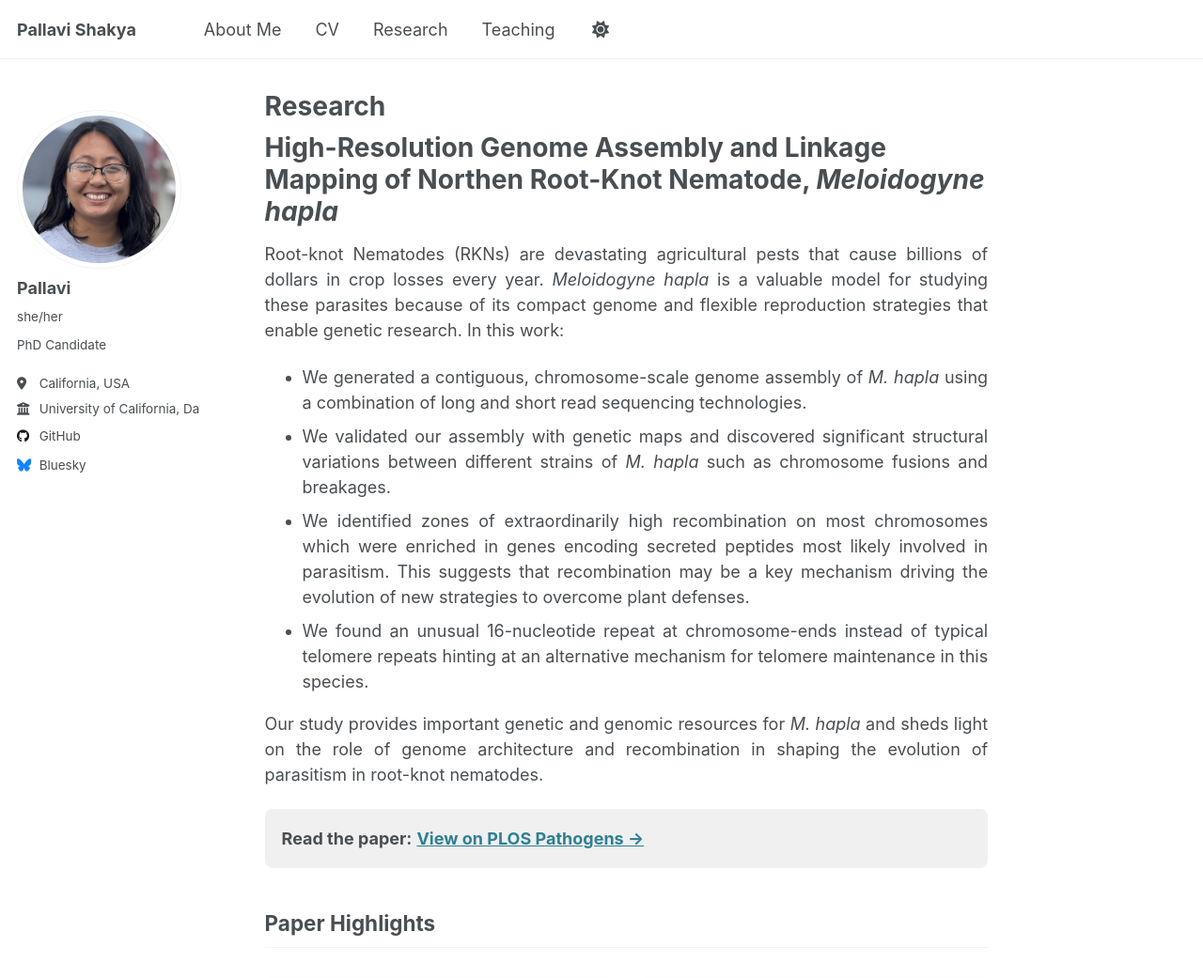
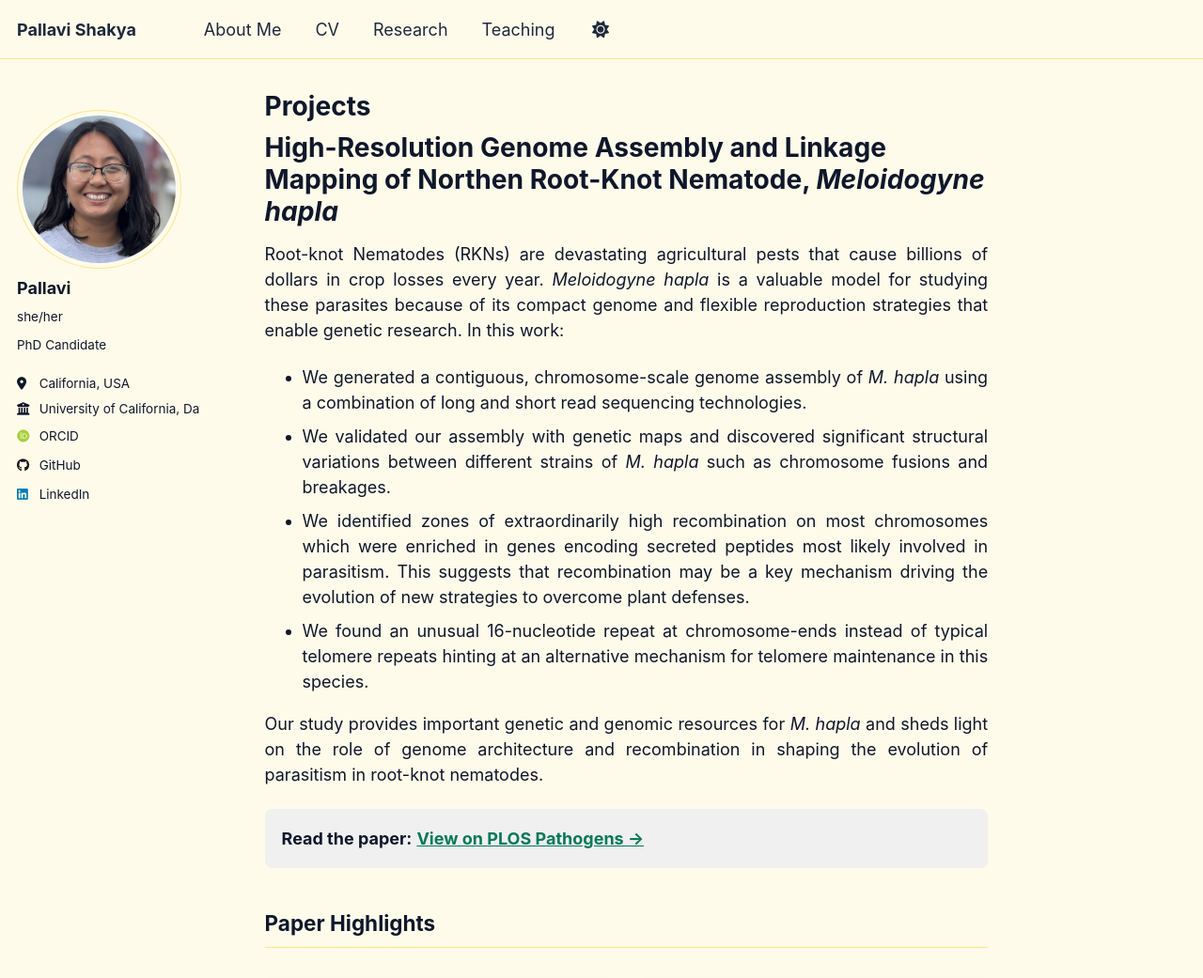
Before and after one commit to PallaviShakya/pallavishakya.github.io, a Jekyll site: the page built from _pages/research.md, in a window 1280 px wide and 1400 px high, cut to the strip 0-1041 px from the top of the window. Shown: the whole strip at 94% size. Built offline with Jekyll 4.4.1, drawn with Linux system fonts in a browser that asks for light colours; some web fonts are replaced; some of the changed text lies outside the part shown.

Commit message:
changed config.yml

```diff
--- a/_config.yml
+++ b/_config.yml
@@ -35,7 +35,7 @@ author:
 #  arxiv            : # URL - Update with the correct link to your profile
 #  googlescholar    : "https://scholar.google.com/citations?user=PS_CX0AAAAAJ"
 #  impactstory      : # URL
-#  orcid            : "http://orcid.org/yourorcidurl"
+  orcid            : "https://orcid.org/my-orcid?orcid=0000-0002-5184-7637"
 #  semantic         : # URL
 #  pubmed           : "https://www.ncbi.nlm.nih.gov/pubmed/?term=john+snow"
 #  researchgate     : # URL
@@ -50,30 +50,30 @@ author:
 #  stackoverflow    : # User number or user number and name (i.e., use "1" or "1/jeff-atwood")
 
   # Social media
-  bluesky          : "bsky.app" # Replace this with you Bluesky username
-  facebook         : # Username
-  flickr           : # Username
-  foursquare       : # Username
-  goodreads        : # Username
-  google_plus      : # Username
-  keybase          : # Username
-  instagram        : # Username
-  lastfm           : # Username
-  linkedin         : # Username
-  mastodon         : # URL
-  medium           : # URL
-  pinterest        : # Username
-  soundcloud       : # Username
-  steam            : # Username
-  telegram         : # URL
-  tumblr           : # Username
-  twitter          : # Username for X / Twitter
-  vine             : # Username
-  weibo            : # Username
-  wikipedia        : # Username
-  xing             : # Username
-  youtube          : # Username
-  zhihu            : # Username
+  #bluesky          : "bsky.app" # Replace this with you Bluesky username
+  #facebook         : # Username
+  #flickr           : # Username
+  #foursquare       : # Username
+  #goodreads        : # Username
+  #google_plus      : # Username
+  #keybase          : # Username
+  #instagram        : # Username
+  #lastfm           : # Username
+  linkedin         : "pallavi-shakya"
+  #mastodon         : # URL
+  #medium           : # URL
+  #pinterest        : # Username
+#  soundcloud       : # Username
+#  steam            : # Username
+#  telegram         : # URL
+#  tumblr           : # Username
+#  twitter          : # Username for X / Twitter
+#  vine             : # Username
+#  weibo            : # Username
+#  wikipedia        : # Username
+#  xing             : # Username
+#  youtube          : # Username
+#  zhihu            : # Username
 
 # Publication Category - The following the list of publication categories and their headings
 publication_category:
--- a/_pages/research.md
+++ b/_pages/research.md
@@ -1,6 +1,6 @@
 ---
 layout: single
-title: "Research"
+title: "Projects"
 permalink: /research/
 author_profile: true
 type: widget_page
@@ -249,3 +249,22 @@ Our study provides important genetic and genomic resources for _M. hapla_ and sh
     }
   });
 </script>
+
+
+# Apollo Genome Browser
+Along with the Phoenix IT team at UC Davis, I maintain Apollo genome browser for nematodes sequenced in the Siddique Lab.
+This provides our collaborators with an easy-to-use web interface to visualize the genomes, review evidence tracks and manually annotate the gene models.
+
+<div style="margin: 1rem 0; padding: 1rem; background: #f0f0f0; border-radius: 8px;">
+  <strong>See more at:</strong> <a href="https://github.com/PallaviShakya/apollo_git" target="_blank" style="font-weight: bold;">Github Repository →</a>
+</div>
+
+ <div style="text-align: center; margin: 2rem 0;"> <img src="/images/research/Apollo.png" alt="Apollo Genome Browser Interface" style="max-width: 100%; border: 1px solid #ddd; border-radius: 8px; box-shadow: 0 2px 8px rgba(0,0,0,0.1);"> <p style="margin-top: 0.5rem; color: #666; font-size: 0.9rem;">Apollo genome browser showing gene annotations and multiple data tracks for <em>Meloidogyne hapla</em></p> </div>
+
+# Identification and Characterization of Effector Genes in _Meloidogyne hapla_
+What makes one strain of _M hapla_ avirulent and another virulent on a specific host plant?
+To answer this, I combine comparative genomics, QTL and variant analysis to identify candidate effector genes.
+To answer this, I combine comparative genomics, QTL and variant analysis to identify candidate effector genes.
+Then, I characterize these genes using RNAi knockdown and over-expression assays to understand their role in parasitism and host interaction.
+
+<div style="text-align: center; margin: 2rem 0;"> <img src="/images/research/Oct%2020,%202025_ProgressReport_PLPSeminar.png" alt="_M hapla_ infection on beans" style="max-width: 100%; border: 1px solid #ddd; border-radius: 8px; box-shadow: 0 2px 8px rgba(0,0,0,0.1);"> <p style="margin-top: 0.5rem; color: #666; font-size: 0.9rem;">Infection of two strains of <em>Meloidogyne hapla</em> VW9 and LM on different bean varieties Nemasnap and BlackValentine. The pictures shown are roots infested with <em>M hapla</em> females and stained with Acid Fuchsin Dye.</p> </div>
--- a/_sass/theme/_default.scss
+++ b/_sass/theme/_default.scss
@@ -2,22 +2,26 @@
    DEFAULT THEME
    ========================================================================== */
 
+/* ==========================================================================
+   VIBRANT MODERN THEME
+   ========================================================================== */
+
 /* Color codes used for the theme */
-$gray                       : #7a8288;
-$dark-gray                  : mix(#000, $gray, 40%);
-$darker-gray                : mix(#000, $gray, 60%);
-$light-gray                 : mix(#fff, $gray, 50%);
-$lighter-gray               : mix(#fff, $gray, 90%);
+$gray                       : #64748b;
+$dark-gray                  : #1e293b;
+$darker-gray                : #0f172a;
+$light-gray                 : #cbd5e1;
+$lighter-gray               : #f1f5f9;
 
 /* Color codes used for the site */
-$danger-color               : #ee5f5b;
-$info-color                 : #2f7f93;
-$notice-color               : #7a8288;
-$success-color              : #62c462;
-$warning-color              : #f89406;
+$danger-color               : #ef4444;
+$info-color                 : #06b6d4;
+$notice-color               : #8b5cf6;
+$success-color              : #10b981;
+$warning-color              : #f59e0b;
 
 /* Other basic settings for the template */
-$border-radius              : 4px;
+$border-radius              : 40px;
 $box-shadow                 : 0 1px 1px rgba(0, 0, 0, 0.125);
 $global-transition          : all 0.2s ease-in-out;
 $masthead-height            : 70px;
@@ -26,20 +30,20 @@ $navicon-height             : 4px;
 $sidebar-link-max-width     : 250px;
 $sidebar-screen-min-width   : 1024px;
 
-/* Default light theme for the site */
+/* Vibrant light theme for the site */
 :root {
-    --global-base-color                 : #{$gray};
-    --global-bg-color                   : #fff;
-    --global-border-color               : #{$lighter-gray};
-    --global-code-background-color      : #fafafa;
+    --global-base-color                 : #059669;
+    --global-bg-color                   : #fffbeb;  /* Warm cream */
+    --global-border-color               : #fde68a;
+    --global-code-background-color      : #ffffff;
     --global-code-text-color            : #{$darker-gray};
-    --global-fig-caption-color          : mix(#fff,  #{$dark-gray}, 25%);
-    --global-link-color                 : #2f7f93;
-    --global-link-color-hover           : mix(#000, #2f7f93, 25%);
-    --global-link-color-visited         : mix(#fff, #2f7f93, 25%);
+    --global-fig-caption-color          : #{$gray};
+    --global-link-color                 : #047857;
+    --global-link-color-hover           : #ea580c;
+    --global-link-color-visited         : #7c3aed;
     --global-masthead-link-color        : #{$dark-gray};
-    --global-masthead-link-color-hover  : mix(#000, #{$gray}, 25%);
-    --global-text-color                 : #{$dark-gray};
-    --global-text-color-light           : #{$light-gray};
-    --global-thead-color                : #{$lighter-gray};
+    --global-masthead-link-color-hover  : #047857;
+    --global-text-color                 : #{$darker-gray};
+    --global-text-color-light           : #{$gray};
+    --global-thead-color                : #fef3c7;
 }
```
Also changed, not shown: _pages/about.md (+2 -2 lines), images/research/Apollo.png (added), images/research/Oct 20, 2025_ProgressReport_PLPSeminar.png (added).
